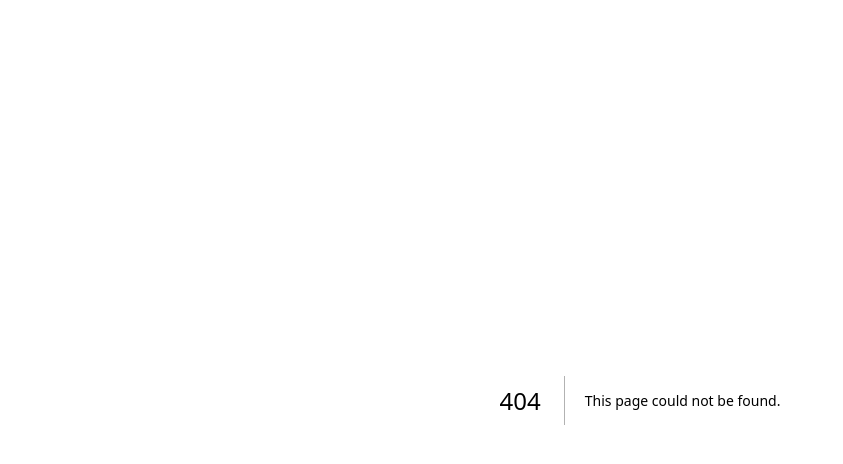
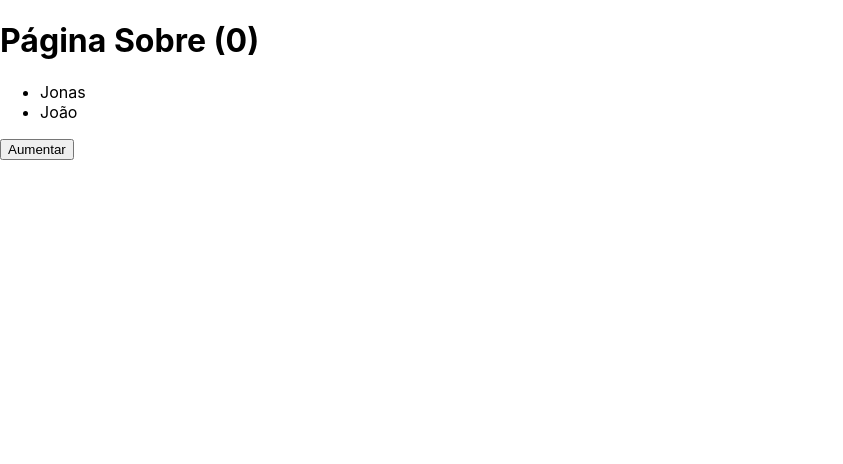
Before and after one commit to GamerCleanVic/nextjs, a Next.js app: page /sobre in a window 1280 px wide. Before the commit this address had no page. Shown: the top 464 px of the page, without its empty margins (0-843 px from the left). Built offline with nearby package versions, Linux system fonts and the light colour scheme.

Commit message:
+NextRotaDinâmica

```diff
--- /dev/null
+++ b/pages/sobre/index.tsx
@@ -0,0 +1,20 @@
+import { useState } from 'react';
+
+const Sobre = () => {
+    const [contador, setContador] = useState(0);
+    const handleContadorBtn = () => {
+        setContador(contador + 1);
+    }
+
+    return(
+        <div>
+            <h1>Página Sobre ({contador})</h1>
+            <ul>
+                <li><a href="/sobre/jonas">Jonas</a></li>
+                <li><a href="/sobre/joao">João</a></li>
+            </ul>
+            <button onClick={handleContadorBtn}>Aumentar</button>
+        </div>
+    );
+}
+export default Sobre;
```
Also changed, not shown: pages/sobre/[slug]/idade.tsx (added, +14 -0 lines), pages/sobre/[slug]/index.tsx (added, +13 -0 lines).
